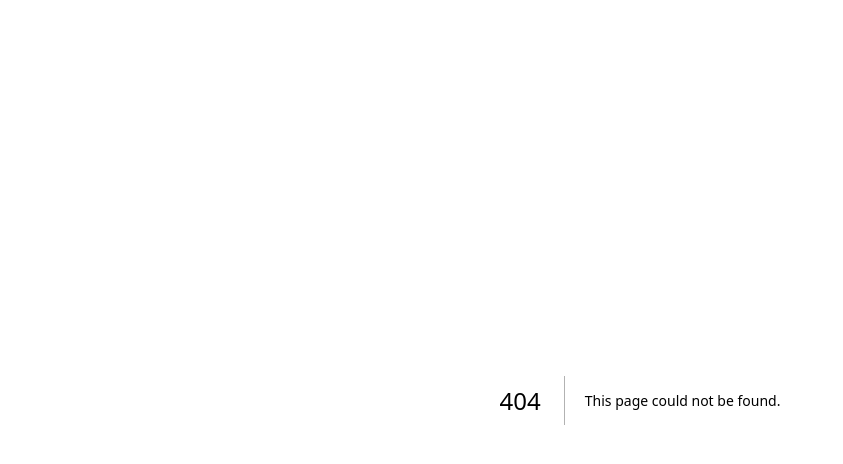
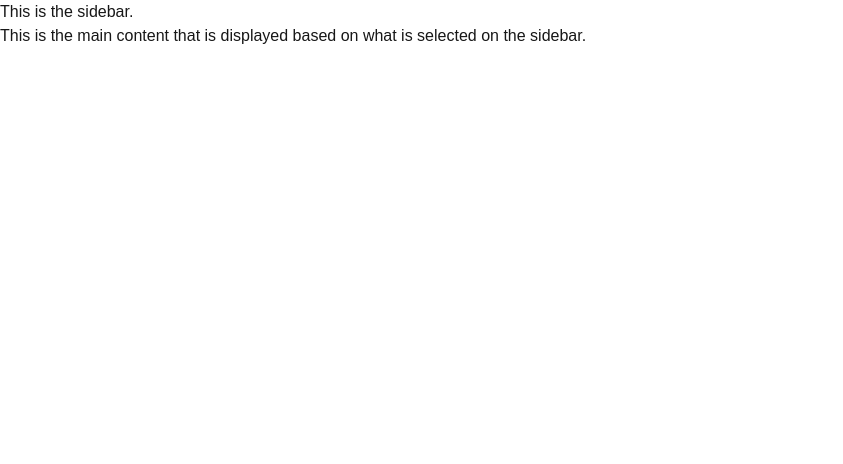
Before and after one commit to williamntlam/frontend-code-sandbox, a Next.js app: page /dashboard in a window 1280 px wide. Before the commit this address had no page. Shown: the top 464 px of the page, without its empty margins (0-843 px from the left). Built offline with nearby package versions, Linux system fonts and the light colour scheme.

Commit message:
feat: created Dashboard component for dashboard page.

```diff
--- /dev/null
+++ b/pages/dashboard.tsx
@@ -0,0 +1,15 @@
+export default function Dashboard() {
+  return (
+    <div>
+      <aside>
+        {/* Options: Projects, Folders, Recently Deleted */}
+        {/* Can also display the User Icon + name, etc when user authentification is added. */}
+        This is the sidebar.
+      </aside>
+      <main>
+        This is the main content that is displayed based on what is selected on
+        the sidebar.
+      </main>
+    </div>
+  );
+}
```
